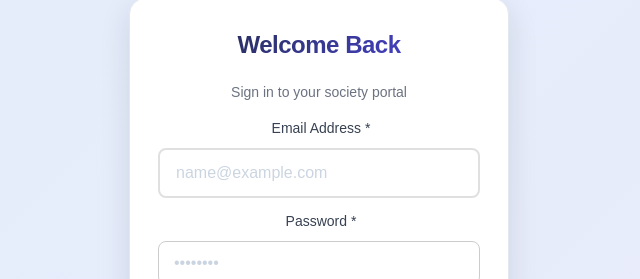
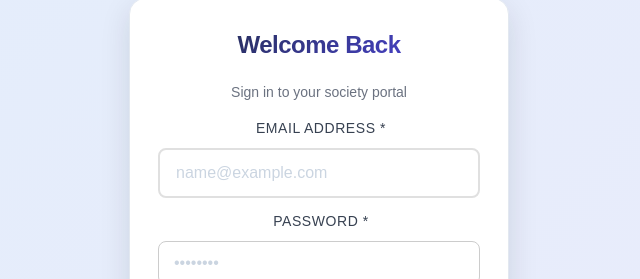
Before and after one commit to sukirtisharma-create/society-frontend, a React (Vite) app: page /login in a window 1280 px wide. Shown: the part 127-406 px from the top of the page, without its empty margins (321-961 px from the left). Built offline with nearby package versions, Linux system fonts and the light colour scheme; no server answers.

Commit message:
better ui

```diff
--- a/src/Pages/Login/Login.css
+++ b/src/Pages/Login/Login.css
@@ -34,3 +34,17 @@
 .auth-forgot a:hover {
     color: var(--primary);
 }
+
+.auth-label {
+    font-size: 0.85rem;
+    font-weight: 700;
+    color: var(--text-muted);
+    text-transform: uppercase;
+    letter-spacing: 0.04em;
+    margin-left: 4px;
+    transition: var(--sh-trans);
+}
+
+.form-group:focus-within .auth-label {
+    color: var(--primary);
+}
--- a/src/Pages/Register/Register.css
+++ b/src/Pages/Register/Register.css
@@ -66,11 +66,19 @@
 }
 
 .auth-label {
-  font-size: 0.9rem;
-  font-weight: 600;
-  color: var(--text-main);
+  font-size: 0.85rem;
+  font-weight: 700;
+  color: var(--text-muted);
+  text-transform: uppercase;
+  letter-spacing: 0.04em;
   margin-left: 4px;
+  transition: var(--sh-trans);
 }
+
+.form-group:focus-within .auth-label {
+  color: var(--primary);
+}
+
 
 .auth-input {
   padding: 14px 18px;
```
